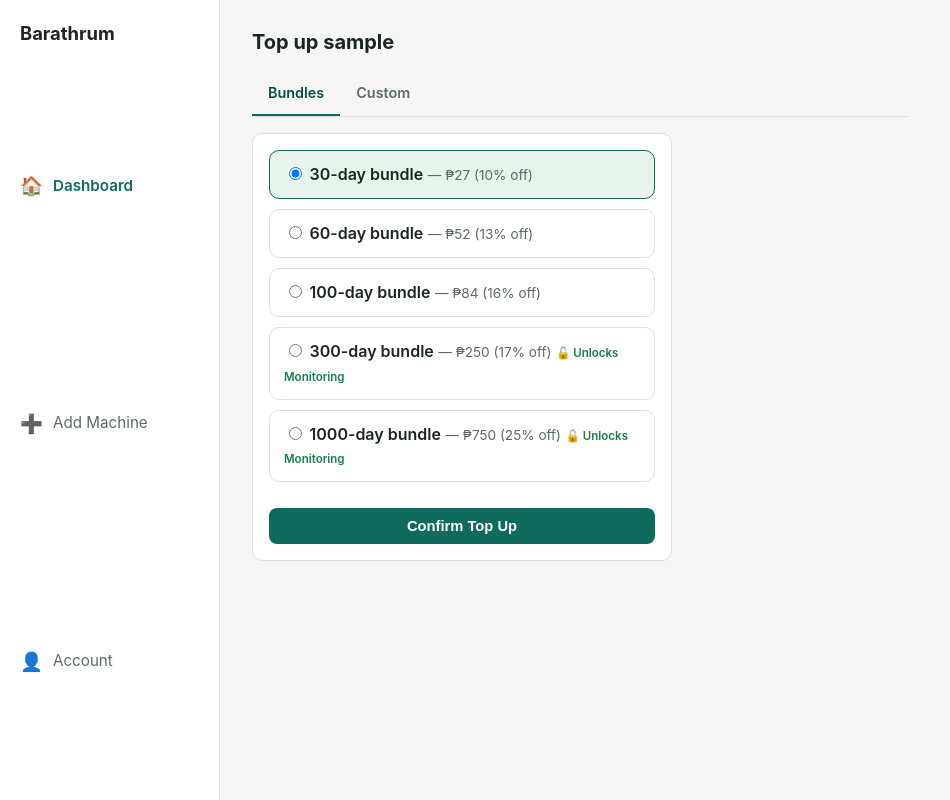
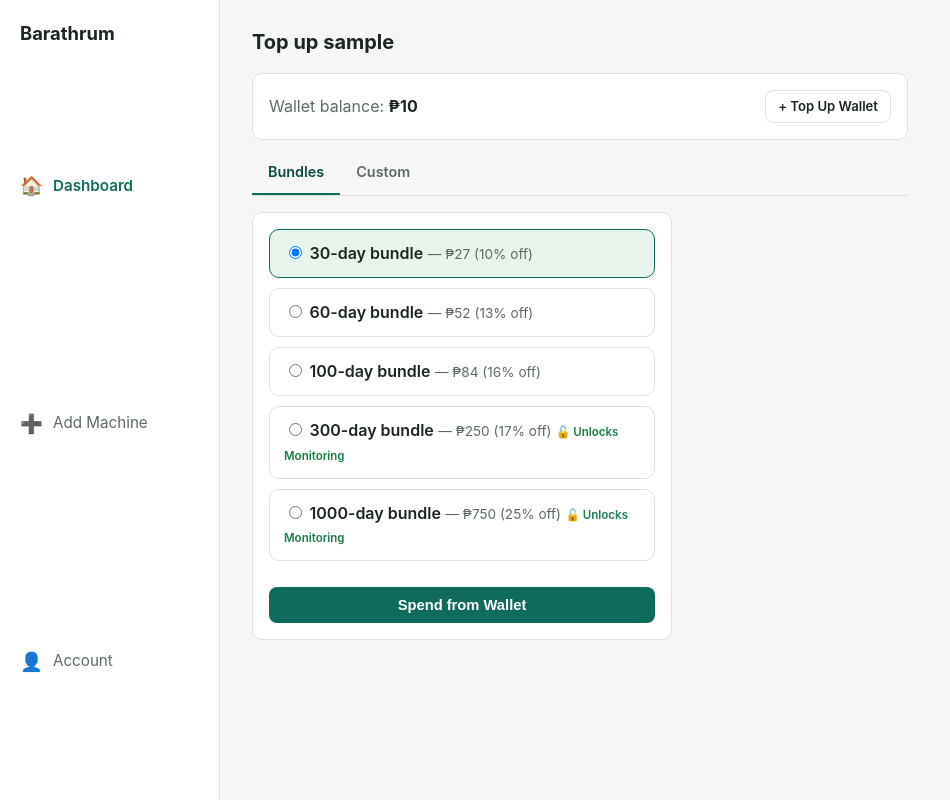
Before and after one commit to benzgarcel122-crypto/barathrum-backend, a Django app: page /machines/1/topup/ in a window 1280 px wide. Shown: the whole page, without its empty margins (0-950 px from the left). Run offline with Django 5.2, Linux system fonts and the light colour scheme; a user stored in the database is signed in; tables that the repository leaves empty hold one stand-in row (values such as "Sample post").

Commit message:
Update topup.html

```diff
--- a/dashboard/templates/dashboard/topup.html
+++ b/dashboard/templates/dashboard/topup.html
@@ -4,6 +4,11 @@
 
 <div class="page-header">
   <h1>Top up {{ machine.nickname|default:machine.license_key }}</h1>
+</div>
+
+<div class="card" style="display:flex; align-items:center; justify-content:space-between; gap:10px; flex-wrap:wrap;">
+  <span class="text-muted">Wallet balance: <strong style="color: var(--color-text);">₱{{ balance_points }}</strong></span>
+  <a href="{% url 'dashboard:wallet_topup' %}" class="btn btn-sm btn-secondary">+ Top Up Wallet</a>
 </div>
 
 <div class="tabs">
@@ -20,10 +25,10 @@
       <label for="id_custom_days">Number of days</label>
       <input type="number" id="id_custom_days" name="custom_days" min="1" step="1"
              oninput="document.getElementById('custom-total').textContent = (parseInt(this.value)||0) * {{ custom_price_per_day }};">
-      <div class="field-hint">₱{{ custom_price_per_day }} per day</div>
+      <div class="field-hint">₱{{ custom_price_per_day }} per day, paid from your wallet</div>
     </div>
     <p>Total: <strong>₱<span id="custom-total">0</span></strong></p>
-    <button type="submit" class="btn btn-block">Confirm Top Up</button>
+    <button type="submit" class="btn btn-block">Spend from Wallet</button>
   </form>
 </div>
 {% else %}
@@ -43,7 +48,7 @@
       </span>
     </label>
     {% endfor %}
-    <button type="submit" class="btn btn-block mt-16">Confirm Top Up</button>
+    <button type="submit" class="btn btn-block mt-16">Spend from Wallet</button>
   </form>
 </div>
 {% endif %}
```
